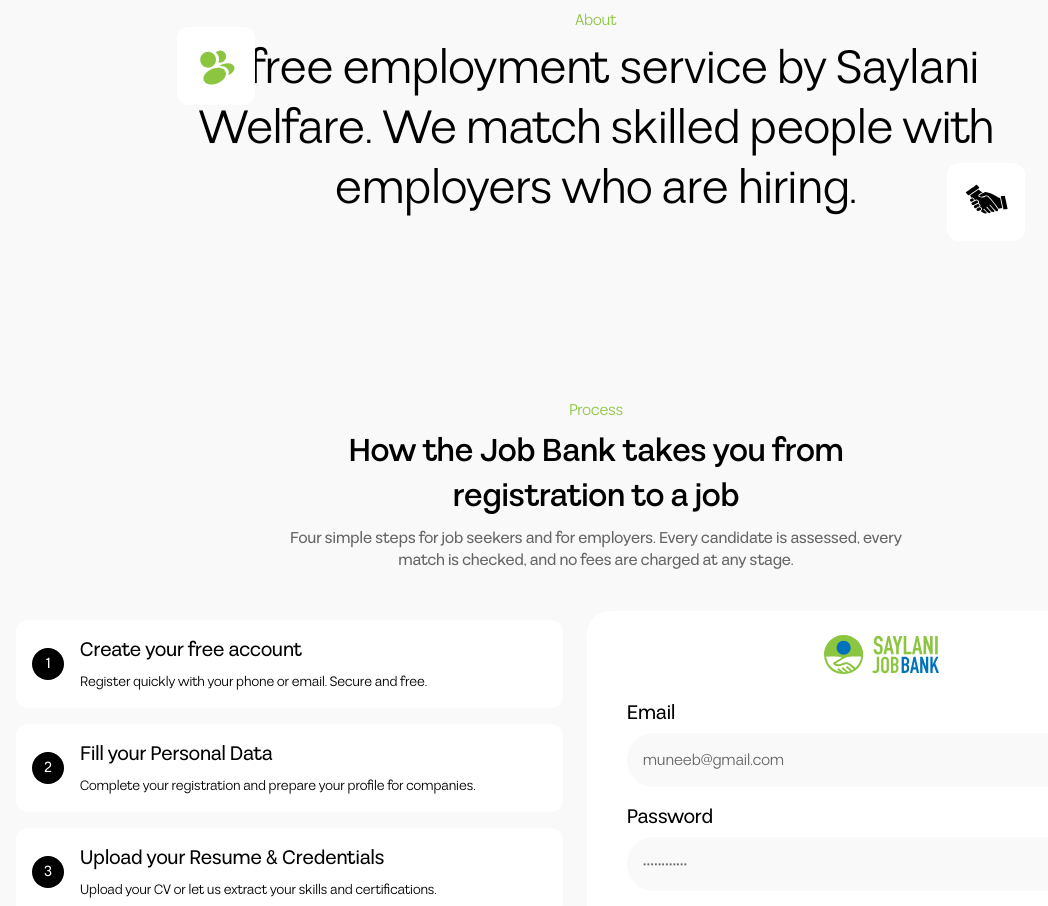
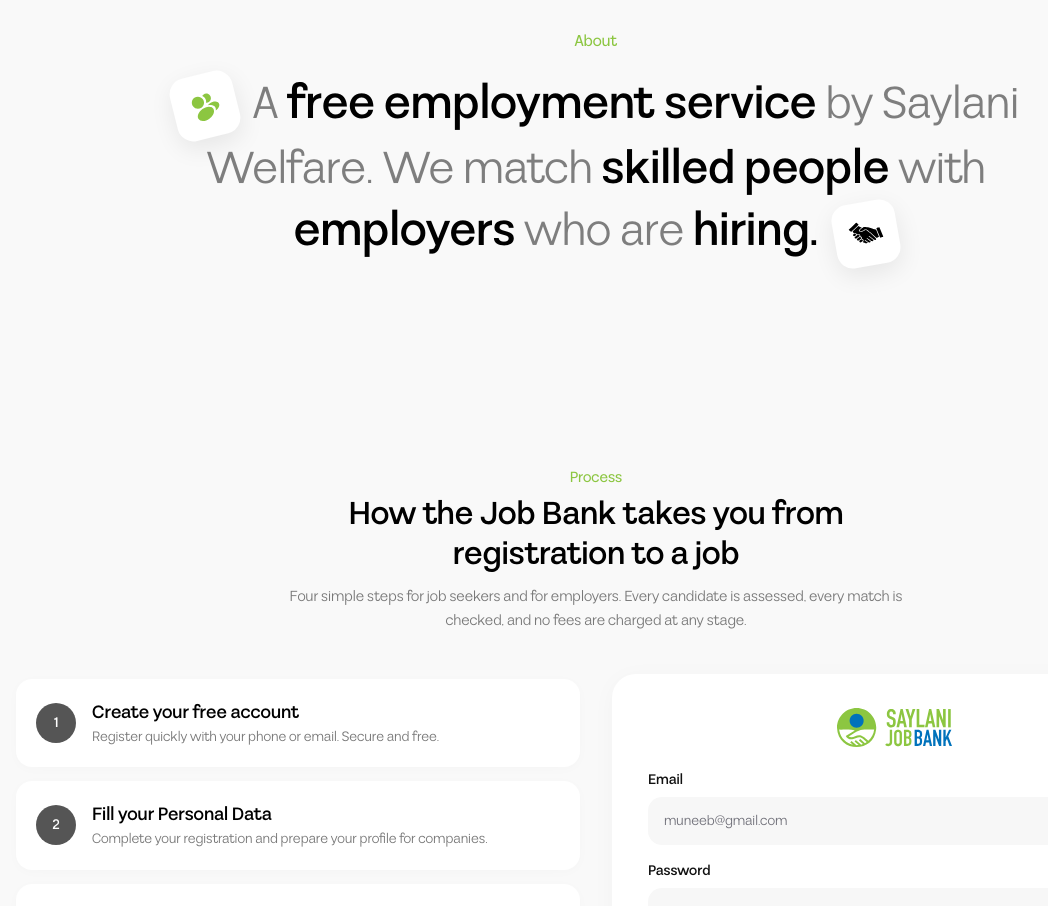
Before and after one commit to shahmeersensei/saylanijobbank, a Next.js app in the folder apps/web/: page / in a window 1280 px wide. Shown: the part 1140-2046 px from the top of the page, without its empty margins (44-1092 px from the left). Built offline with nearby package versions, Linux system fonts and the light colour scheme.

Commit message:
fix: resolve lint errors and duplicate about story content

```diff
--- a/apps/web/package.json
+++ b/apps/web/package.json
@@ -32,6 +32,7 @@
     "@types/react": "^19.2.0",
     "@types/react-dom": "^19.2.0",
     "eslint": "^9.39.5",
+    "eslint-plugin-react-hooks": "^7.1.1",
     "tailwindcss": "^4.3.3",
     "typescript": "5.9.3"
   }
--- a/apps/web/src/app/_landing/components/ProcessSection.tsx
+++ b/apps/web/src/app/_landing/components/ProcessSection.tsx
@@ -29,20 +29,24 @@ const STEPS = [
 export function ProcessSection() {
   return (
     <section className="w-full px-4 md:px-[60px]">
-      <div className="mx-auto flex max-w-[1320px] flex-col items-center gap-10 py-10">
-        <div className="flex max-w-[639px] flex-col items-center gap-2 text-center">
-          <span className="text-[16px] leading-[22px] font-normal text-[#8CC641]">Process</span>
-          <h2 className="text-[26px] leading-[1.3] font-semibold text-black sm:text-[32px] sm:leading-[45px]">
-            How the Job Bank takes you from registration to a job
+      <div className="mx-auto flex max-w-[1240px] flex-col items-center gap-10 py-6 sm:py-10">
+        {/* Section Header */}
+        <div className="flex max-w-[700px] flex-col items-center gap-2.5 text-center">
+          <span className="text-[15px] leading-none font-medium text-[#8CC641]">Process</span>
+          <h2 className="font-['Serotiva',sans-serif] text-[26px] leading-[1.3] font-semibold text-black sm:text-[32px] sm:leading-[1.25]">
+            How the Job Bank takes you from
+            <br className="hidden sm:inline" /> registration to a job
           </h2>
-          <p className="text-[16px] leading-[22px] font-medium text-black/60">
+          <p className="max-w-[620px] text-[14px] leading-relaxed font-normal text-[#787878] sm:text-[15px]">
             Four simple steps for job seekers and for employers. Every candidate is assessed, every
             match is checked, and no fees are charged at any stage.
           </p>
         </div>
 
-        <div className="flex w-full flex-col items-center gap-6 lg:flex-row lg:items-center">
-          <div className="flex w-full max-w-[648px] flex-col gap-4">
+        {/* 2-Column Split */}
+        <div className="grid w-full grid-cols-1 items-center gap-6 lg:grid-cols-12 lg:gap-8">
+          {/* Left Column: 4 Step Cards */}
+          <div className="flex flex-col gap-3.5 lg:col-span-6">
             {STEPS.map((s, idx) => (
               <motion.div
                 key={s.num}
@@ -51,59 +55,66 @@ export function ProcessSection() {
                 viewport={{ once: true }}
                 transition={{ duration: 0.45, delay: idx * 0.08 }}
                 whileHover={{ x: 4 }}
-                className="flex items-center gap-4 rounded-[12px] bg-white p-4"
+                className="group flex cursor-pointer items-center gap-4 rounded-[16px] bg-white p-4 shadow-[0_2px_12px_rgba(0,0,0,0.02)] transition-all duration-200 hover:shadow-[0_4px_20px_rgba(0,0,0,0.05)] sm:p-5"
               >
-                <div className="flex size-8 shrink-0 items-center justify-center rounded-full bg-black text-[15px] font-medium text-white">
+                <div className="flex size-9 shrink-0 items-center justify-center rounded-full bg-[#555555] text-[14px] font-semibold text-white transition-colors duration-200 group-hover:bg-black sm:size-10">
                   {s.num}
                 </div>
-                <div className="flex flex-col gap-2">
-                  <h3 className="text-[20px] leading-[28px] font-medium text-black">{s.title}</h3>
-                  <p className="text-[14px] leading-[20px] font-normal text-black">{s.desc}</p>
+                <div className="flex flex-col gap-0.5">
+                  <h3 className="font-['Serotiva',sans-serif] text-[16px] font-semibold text-black sm:text-[18px]">
+                    {s.title}
+                  </h3>
+                  <p className="text-[13px] leading-snug font-normal text-[#787878] sm:text-[14px]">
+                    {s.desc}
+                  </p>
                 </div>
               </motion.div>
             ))}
           </div>
 
+          {/* Right Column: Interactive Form Card Mockup */}
           <motion.div
-            initial={{ opacity: 0, scale: 0.97 }}
+            initial={{ opacity: 0, scale: 0.98 }}
             whileInView={{ opacity: 1, scale: 1 }}
             viewport={{ once: true }}
             transition={{ duration: 0.5, delay: 0.15 }}
-            className="flex w-full max-w-[648px] flex-col items-center gap-6 rounded-[24px] bg-white px-10 py-6"
+            className="flex flex-col rounded-[24px] bg-white p-6 shadow-[0_4px_25px_rgba(0,0,0,0.03)] sm:p-9 lg:col-span-6"
           >
-            <BrandMark />
-            <div className="flex w-full max-w-[568px] flex-col gap-4">
+            <div className="mb-6 flex justify-center">
+              <BrandMark className="h-8 sm:h-9" />
+            </div>
+
+            <div className="flex flex-col gap-4">
               <div className="flex flex-col gap-1.5">
-                <label className="text-[20px] leading-[28px] font-medium text-black">Email</label>
+                <label className="text-[14px] font-semibold text-[#111111]">Email</label>
                 <input
                   type="email"
                   readOnly
                   value="muneeb@gmail.com"
-                  className="h-[54px] w-full rounded-full bg-[#F9F9F9] px-4 text-[16px] leading-[22px] text-black/60 focus:outline-none"
+                  className="h-[48px] w-full rounded-[14px] bg-[#F7F7F7] px-4 text-[14px] text-[#71717A] outline-none"
                 />
               </div>
+
               <div className="flex flex-col gap-1.5">
-                <label className="text-[20px] leading-[28px] font-medium text-black">
-                  Password
-                </label>
+                <label className="text-[14px] font-semibold text-[#111111]">Password</label>
                 <input
                   type="password"
                   readOnly
-                  value="************"
-                  className="h-[54px] w-full rounded-full bg-[#F9F9F9] px-4 text-[16px] leading-[22px] text-black/60 focus:outline-none"
+                  value="••••••••••••"
+                  className="h-[48px] w-full rounded-[14px] bg-[#F7F7F7] px-4 text-[14px] text-[#71717A] outline-none"
                 />
               </div>
-            </div>
-            <div className="flex w-full max-w-[568px] flex-col items-center gap-4">
+
               <motion.button
                 whileHover={{ scale: 1.01 }}
                 whileTap={{ scale: 0.98 }}
                 type="button"
-                className="h-[57px] w-full rounded-full bg-black text-[18px] leading-[25px] font-medium text-white transition-colors hover:bg-neutral-800"
+                className="mt-2 h-[50px] w-full rounded-full bg-black text-[15px] font-medium text-white transition-colors hover:bg-neutral-800"
               >
                 Create Account
               </motion.button>
-              <p className="text-[12px] leading-[17px] font-normal text-black/60">
+
+              <p className="text-center text-[12px] font-normal text-[#8E8E93]">
                 Free &amp; secure registration verified by OTP
               </p>
             </div>
--- a/apps/web/src/app/_landing/components/ValuePropBanner.tsx
+++ b/apps/web/src/app/_landing/components/ValuePropBanner.tsx
@@ -5,40 +5,58 @@ import Image from 'next/image';
 
 export function ValuePropBanner() {
   return (
-    <section className="w-full px-4 py-10 md:px-[60px]">
-      <div className="relative mx-auto flex max-w-[1320px] flex-col items-center gap-2 text-center">
+    <section className="w-full px-4 py-12 md:px-8 lg:py-16">
+      <div className="mx-auto flex max-w-[1200px] flex-col items-center text-center">
         <motion.div
           initial={{ opacity: 0, y: 20 }}
           whileInView={{ opacity: 1, y: 0 }}
           viewport={{ once: true, margin: '-50px' }}
           transition={{ duration: 0.6 }}
-          className="flex flex-col items-center gap-2"
+          className="flex flex-col items-center"
         >
-          <span className="text-[16px] leading-[22.38px] font-normal text-[#8CC641]">About</span>
-          <h2 className="max-w-[842px] text-center text-[28px] leading-[1.25] font-normal text-black sm:text-[40px] lg:text-[48px] lg:leading-[60px]">
-            A free employment service by Saylani Welfare. We match skilled people with employers who
-            are hiring.
+          {/* Top Label */}
+          <span className="mb-4 text-[15px] leading-none font-medium text-[#8CC641] sm:mb-6 sm:text-[16px]">
+            About
+          </span>
+
+          {/* Heading with inline tilted badge icons matching Figma design */}
+          <h2 className="max-w-[980px] text-center font-['Serotiva',sans-serif] text-[26px] leading-[1.35] font-normal text-[#7E7E7E] sm:text-[36px] sm:leading-[1.3] lg:text-[46px] lg:leading-[1.35]">
+            <motion.span
+              whileHover={{ scale: 1.08, rotate: -5 }}
+              transition={{ type: 'spring', stiffness: 300, damping: 15 }}
+              className="mr-3 inline-flex size-11 -rotate-[14deg] items-center justify-center rounded-xl bg-white p-2 align-middle shadow-[0_8px_24px_rgba(0,0,0,0.08)] select-none sm:mr-4 sm:size-14 sm:rounded-2xl lg:size-16"
+            >
+              <Image
+                src="/assets/icons/about-profile-2user.svg"
+                alt="Saylani Job Bank Community"
+                width={40}
+                height={40}
+                className="size-7 object-contain sm:size-9 lg:size-10"
+                unoptimized
+              />
+            </motion.span>
+            A <span className="font-semibold text-black">free employment service</span> by Saylani
+            <br className="hidden md:inline" /> Welfare. We match{' '}
+            <span className="font-semibold text-black">skilled people</span> with
+            <br className="hidden md:inline" />{' '}
+            <span className="font-semibold text-black">employers</span> who are{' '}
+            <span className="font-semibold text-black">hiring.</span>
+            <motion.span
+              whileHover={{ scale: 1.08, rotate: 0 }}
+              transition={{ type: 'spring', stiffness: 300, damping: 15 }}
+              className="ml-3 inline-flex size-11 -rotate-[10deg] items-center justify-center rounded-xl bg-white p-2 align-middle shadow-[0_8px_24px_rgba(0,0,0,0.08)] select-none sm:ml-4 sm:size-14 sm:rounded-2xl lg:size-16"
+            >
+              <Image
+                src="/assets/icons/about-collaboration.svg"
+                alt="Saylani Job Bank Collaboration"
+                width={40}
+                height={32}
+                className="h-auto w-7 object-contain sm:w-9 lg:w-10"
+                unoptimized
+              />
+            </motion.span>
           </h2>
         </motion.div>
-
-        <div className="pointer-events-none absolute top-[18px] left-[161px] hidden size-[78px] items-center justify-center rounded-[12px] bg-white lg:flex">
-          <Image
-            src="/assets/icons/about-profile-2user.svg"
-            alt=""
-            width={52}
-            height={52}
-            unoptimized
-          />
-        </div>
-        <div className="pointer-events-none absolute top-[154px] left-[931px] hidden size-[78px] items-center justify-center rounded-[12px] bg-white lg:flex">
-          <Image
-            src="/assets/icons/about-collaboration.svg"
-            alt=""
-            width={51}
-            height={39}
-            unoptimized
-          />
-        </div>
       </div>
     </section>
   );
--- a/apps/web/src/app/about/components/AboutStory.tsx
+++ b/apps/web/src/app/about/components/AboutStory.tsx
@@ -1,7 +1,6 @@
 'use client';
 
 import { motion } from 'framer-motion';
-import { Handshake } from 'lucide-react';
 import Image from 'next/image';
 
 export function AboutStory() {
@@ -16,15 +15,39 @@ export function AboutStory() {
           transition={{ duration: 0.7 }}
           className="mx-auto max-w-[1050px] text-center"
         >
-          <h2 className="text-2xl leading-tight font-normal text-black sm:text-3xl lg:text-[48px]">
-            We exist to Reduce unemployment by matching Skilled people with the Employers who are
-            hiring — at zero cost.
+          <h2 className="text-center font-['Serotiva',sans-serif] text-[26px] leading-[1.35] font-normal text-[#7E7E7E] sm:text-[36px] sm:leading-[1.3] lg:text-[46px] lg:leading-[1.35]">
             <motion.span
-              whileHover={{ rotate: 15, scale: 1.15 }}
-              transition={{ type: 'spring', stiffness: 300 }}
-              className="ml-3 inline-flex cursor-pointer align-middle"
+              whileHover={{ scale: 1.08, rotate: -5 }}
+              transition={{ type: 'spring', stiffness: 300, damping: 15 }}
+              className="mr-3 inline-flex size-11 -rotate-[14deg] items-center justify-center rounded-xl bg-white p-2 align-middle shadow-[0_8px_24px_rgba(0,0,0,0.08)] select-none sm:mr-4 sm:size-14 sm:rounded-2xl lg:size-16"
             >
-              <Handshake className="size-9 text-[#8CC641]" />
+              <Image
+                src="/assets/icons/about-profile-2user.svg"
+                alt="Saylani Job Bank Community"
+                width={40}
+                height={40}
+                className="size-7 object-contain sm:size-9 lg:size-10"
+                unoptimized
+              />
+            </motion.span>
+            We exist to <span className="font-semibold text-black">Reduce unemployment</span> by
+            <br className="hidden md:inline" /> matching{' '}
+            <span className="font-semibold text-black">Skilled people</span> with the
+            <br className="hidden md:inline" />{' '}
+            <span className="font-semibold text-black">Employers</span> who need them.
+            <motion.span
+              whileHover={{ scale: 1.08, rotate: 0 }}
+              transition={{ type: 'spring', stiffness: 300, damping: 15 }}
+              className="ml-3 inline-flex size-11 -rotate-[10deg] items-center justify-center rounded-xl bg-white p-2 align-middle shadow-[0_8px_24px_rgba(0,0,0,0.08)] select-none sm:ml-4 sm:size-14 sm:rounded-2xl lg:size-16"
+            >
+              <Image
+                src="/assets/icons/about-collaboration.svg"
+                alt="Saylani Job Bank Collaboration"
+                width={40}
+                height={32}
+                className="h-auto w-7 object-contain sm:w-9 lg:w-10"
+                unoptimized
+              />
             </motion.span>
           </h2>
         </motion.div>
--- a/packages/shared/src/job.ts
+++ b/packages/shared/src/job.ts
@@ -42,8 +42,6 @@ export const GENDER_PREFERENCE_LABELS: Record<GenderPreference, string> = {
 // SKILL_LEVELS / SkillLevel / SKILL_LEVEL_LABELS already exported from applicant.ts
 
 // ─── Schemas ────────────────────────────────────────────────────────────
-
-const optText = (max = 2000) => z.string().trim().max(max).optional();
 
 export const createJobSchema = z.object({
   title: z.string().trim().min(3).max(200),
```
Also changed, not shown: 2 other files (tests, documents, lock files or other folders).
